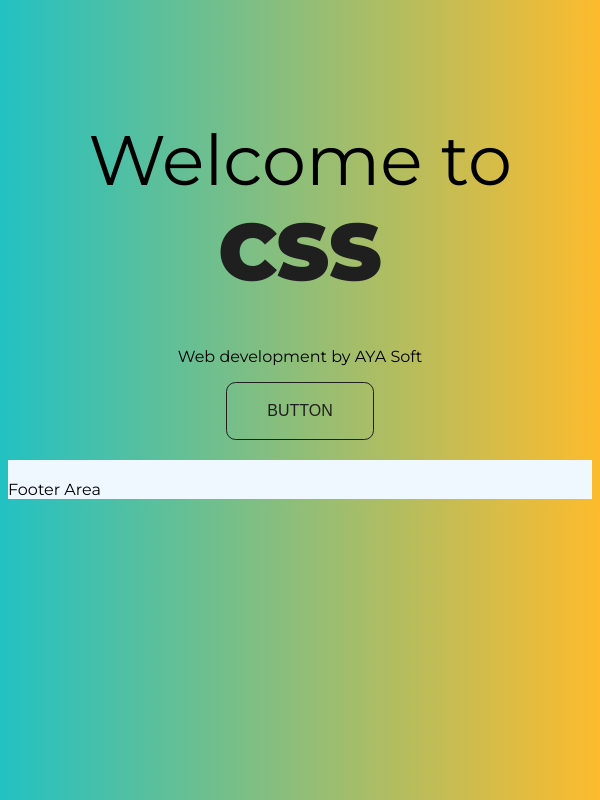
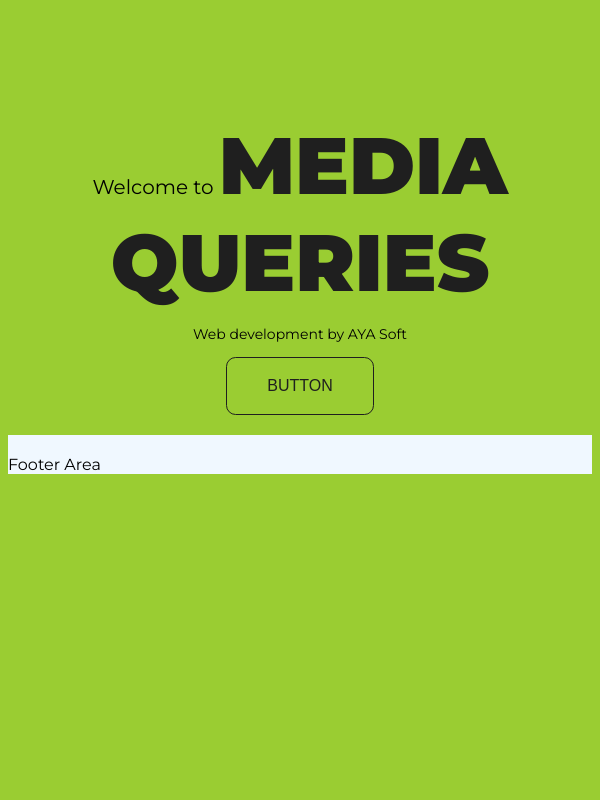
Before and after one commit to aazath/FrontEndDev, a plain HTML site: page mediaQueries/index.html in a window 600 px wide. Drawn offline with Linux system fonts and the light colour scheme.

Commit message:
Mobile landing page added

```diff
--- a/mediaQueries/css/style.css
+++ b/mediaQueries/css/style.css
@@ -59,3 +59,32 @@ button{
     margin-top: 20px;
     padding-top: 20px;
 }
+
+
+
+@media screen and (max-width: 800px) {
+    body{
+        background: orange;
+    }
+    h1{
+        font-size: 60px;
+    }
+
+    p{
+        font-size: 40px;
+    }
+}
+
+@media screen and (max-width: 600px) and (min-width: 400px){
+    body{
+        background: yellowgreen;
+    }
+
+    h1{
+        font-size: 20px;
+    }
+
+    p{
+        font-size: 14px;
+    }
+}
--- a/mediaQueries/index.html
+++ b/mediaQueries/index.html
@@ -4,11 +4,11 @@
     <meta charset="UTF-8">
     <meta http-equiv="X-UA-Compatible" content="IE=edge">
     <meta name="viewport" content="width=device-width, initial-scale=1.0">
-    <title>Style Sheet Connection</title>
+    <title>Media Queries</title>
     <link rel="stylesheet" href="/css/style.css">
 </head>
 <body>
-    <h1>Welcome to <span>CSS</span></h1>
+    <h1>Welcome to <span>MEDIA QUERIES</span></h1>
     <p>Web development by AYA Soft</p>
     <button class="btn aya">Button</button>
 
```
Also changed, not shown: mobileApp/index.html (added, +32 -0 lines), mobileApp/css/stylesheet.css (added), mobileApp/images/logo.png (added), 3 other files.
